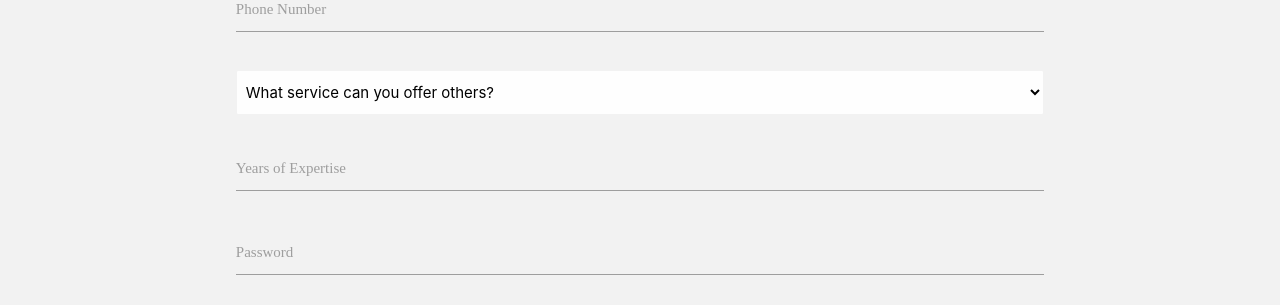
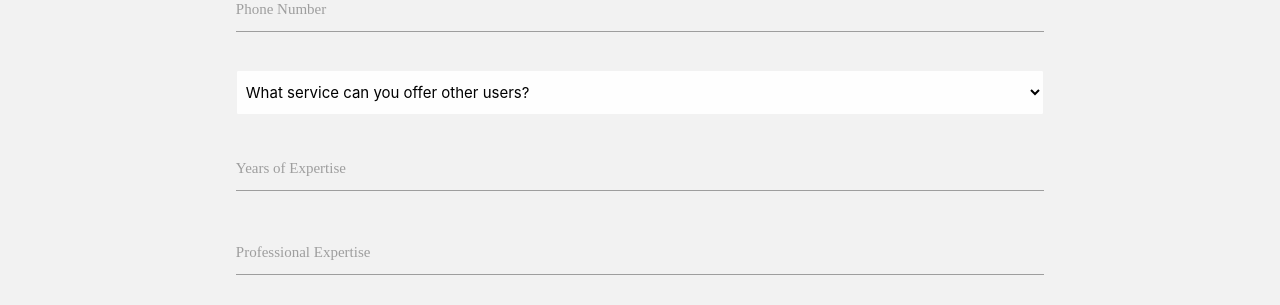
Before and after one commit to marcoriesgo01/chronos-app, a React (Create React App) app in the folder client/: page /register in a window 1280 px wide. Shown: the part 495-800 px from the top of the page. Built offline with nearby package versions, Linux system fonts and the light colour scheme; a web font is replaced by a local one.

Commit message:
completed the email to a user

```diff
--- a/client/src/App.css
+++ b/client/src/App.css
@@ -144,6 +144,7 @@ a {
     border: 1px solid red;
     color: red;
     padding-top: 2px;
+    border-radius: 15px;
 }
 
 #log-out-button:hover {
@@ -151,10 +152,12 @@ a {
 }
 
 #dashboard-back-button {
-    margin-top: 20px;
     margin-right: 20px;
+    margin-bottom: 15px;
     height: 37px;
     width: 190px;
+    border-radius: 12px;
+    padding-top: 2px;
     background: white;
     border: 1px solid rgba(20,112,147,1);
     color: rgba(20,112,147,1);
@@ -278,6 +281,7 @@ main {
     border: 1px solid red;
     color: red;
     padding-top: 2px;
+    border-radius: 12px;
 }
 
 #log-out-button-category:hover {
@@ -302,6 +306,9 @@ main {
 
 .category-users-container {
     text-align: center;
+    height: 80vh;
+    overflow: scroll;
+    margin-bottom: 3em;
 }
 
 .user-card {
--- a/client/src/components/auth/Register.js
+++ b/client/src/components/auth/Register.js
@@ -17,6 +17,7 @@ class Register extends Component {
       phone: "",
       categoryId: "",
       expertiseYears: "",
+      expertise: "",
       password: "",
       password2: "",
       errors: {}
@@ -53,6 +54,7 @@ class Register extends Component {
       phone: this.state.phone,
       categoryId: this.state.categoryId,
       expertiseYears: this.state.expertiseYears,
+      expertise: this.state.expertise,
       password: this.state.password,
       password2: this.state.password2
     };
@@ -136,7 +138,7 @@ class Register extends Component {
                   error={errors.name}
                   id="categoryId"
                   type="text">
-                  <option value="" disabled selected>What service can you offer others?</option>
+                  <option value="" disabled selected>What service can you offer other users?</option>
                   <option value="Plumbing">Plumbing</option>
                   <option value="Housekeeping">Housekeeping</option>
                   <option value="Gardening">Gardening</option>
@@ -162,6 +164,20 @@ class Register extends Component {
                 />
                 <label htmlFor="name">Years of Expertise</label>
                 <span className="red-text">{errors.expertiseYears}</span>
+              </div>
+              <div className="input-field col s12">
+                <input
+                  onChange={this.onChange}
+                  value={this.state.expertise}
+                  error={errors.expertise}
+                  id="expertise"
+                  type="text"
+                  className={classnames("", {
+                    invalid: errors.expertise
+                  })}
+                />
+                <label htmlFor="name">Professional Expertise</label>
+                <span className="red-text">{errors.expertise}</span>
               </div>
               <div className="input-field col s12">
                 <input
--- a/client/src/components/categories/CategoryDashboard.js
+++ b/client/src/components/categories/CategoryDashboard.js
@@ -153,6 +153,8 @@ class CategoryDashboard extends Component {
           <button onClick={this.onLogoutClick} className="btn waves-effect waves-light hoverable" id="log-out-button-category">
             Logout
           </button>
+          <br />
+          <Link to="/dashboard" className="btn waves-effect waves-light hoverable" id="dashboard-back-button">Back To Dashboard</Link>
           <h5 className="category-description">{category.description}</h5>
         </div>
         { this.state.categoryUsers.length === 0 ?
@@ -171,7 +173,8 @@ class CategoryDashboard extends Component {
                     <div className="user-card-content">
                         <h4>{user.name}</h4>
                         <h5>Years of Experience: {user.expertiseYears}</h5>
-                        <h5>Email: {user.email}</h5>
+                        <h5>Expertise: {user.expertise}</h5>
+                        <h5>Contact Email: <a href={`mailto:${user.email}`}>{user.email}</a></h5>
                         <h5>Phone: {user.phone}</h5>
                     </div>
                 </div>
```
Also changed, not shown: 2 other files (tests, documents, lock files or other folders).
